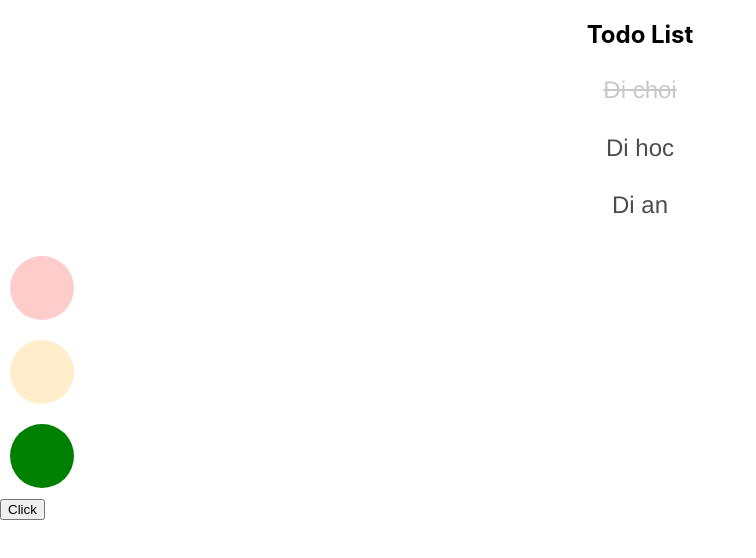
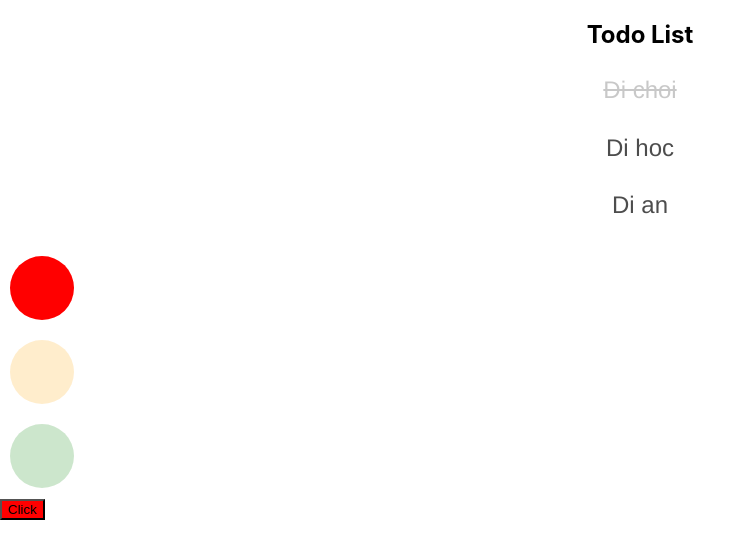
Before and after one commit to thangnkHust/hello-world-react-app, a React (Create React App) app: page / in a window 1280 px wide. Shown: the top 558 px of the page, without its empty margins (0-756 px from the left). Built offline with nearby package versions, Linux system fonts and the light colour scheme.

Commit message:
Get data from Reducer and Dispatch data

```diff
--- a/src/actions/Action.js
+++ b/src/actions/Action.js
@@ -1,7 +1,6 @@
 import { CHANGE_COLOR } from "./ActionTypes"
 
 export const changeColor = (currentColor) => {
-  console.log(currentColor);
   return {
     type: CHANGE_COLOR,
     currentColor
--- /dev/null
+++ b/src/components/Button.css
@@ -0,0 +1,11 @@
+.green{
+    background-color: green;
+}
+
+.red{
+    background-color: red;
+}
+
+.orange{
+    background-color: orange;
+}
--- a/src/components/Button.js
+++ b/src/components/Button.js
@@ -1,16 +1,23 @@
 import React, { Component } from 'react';
 import { connect } from 'react-redux';
 import { changeColor } from '../actions/Action';
+import classNames from 'classnames'
+import './Button.css'
 
 class Button extends Component {
-	constructor(props) {
-		super(props)
-	}
+	// constructor(props) {
+	// 	super(props)
+	// }
 
 	render() {
 		return (
 			<div>
 				<button
+					className={classNames({
+						red: this.props.currentColor === 0,
+						orange: this.props.currentColor === 1,
+						green: this.props.currentColor === 2
+					})}
 					onClick={
 						() => this.props.changeColor(this.props.currentColor)
 					}
@@ -21,6 +28,7 @@ class Button extends Component {
 }
 
 const mapStateToProps = (state) => {
+	// console.log(state.trafficLightReducer.color, 'Button action');
 	return {
 		currentColor: state.trafficLightReducer.color
 	}
--- a/src/components/TrafficLight.js
+++ b/src/components/TrafficLight.js
@@ -7,9 +7,9 @@ import Light from './Light';
 class TrafficLight extends Component {
   constructor() {
     super()
-    this.state = {
-      test: 0
-    }
+    // this.state = {
+    //   test: 0
+    // }
     // this.handleClickNextColor = this.handleClickNextColor.bind(this)
     // this.buttonSendToTrafficLight = this.buttonSendToTrafficLight.bind(this)
   }
--- a/src/reducers/trafficLightReducer.js
+++ b/src/reducers/trafficLightReducer.js
@@ -2,7 +2,7 @@ import { CHANGE_COLOR } from "../actions/ActionTypes";
 import { GREEN, ORANGE, RED } from "../contants/constants";
 
 const initialState = {
-  color: GREEN
+  color: RED
 }
 
 export const trafficLightReducer = (state = initialState, action) => {
```
Also changed, not shown: src/components/Light.js (+5 -4 lines).
